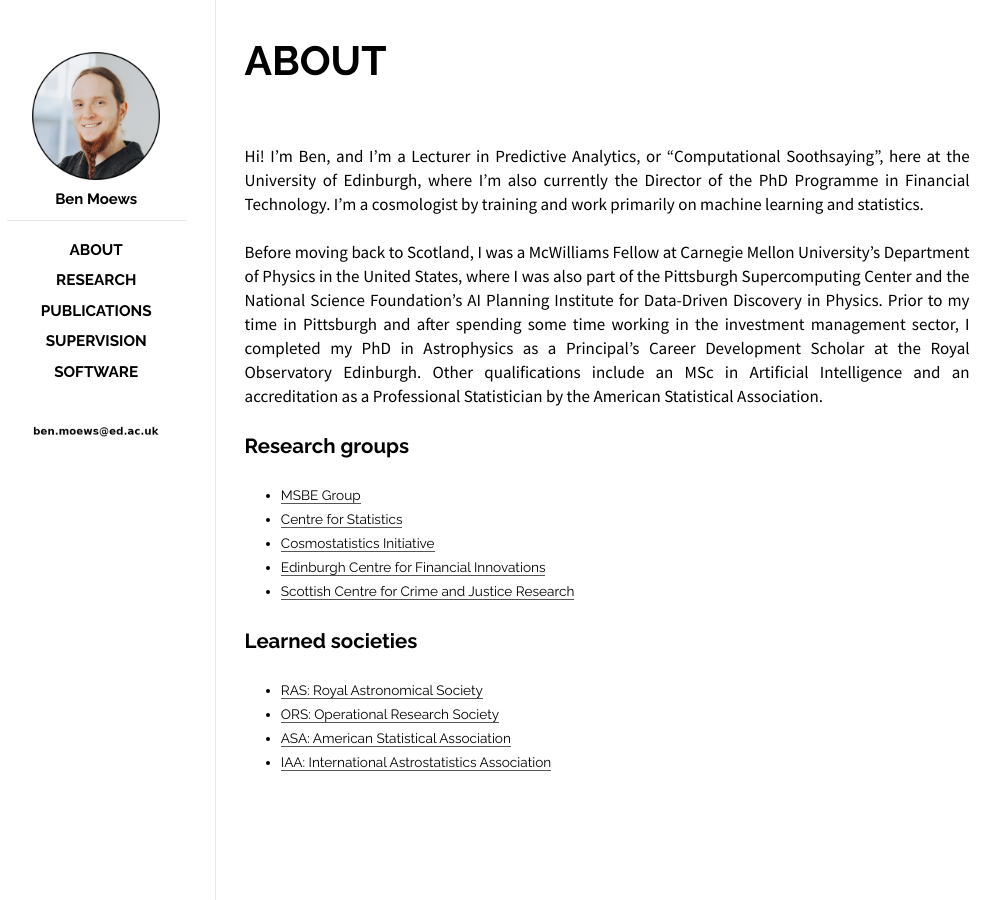
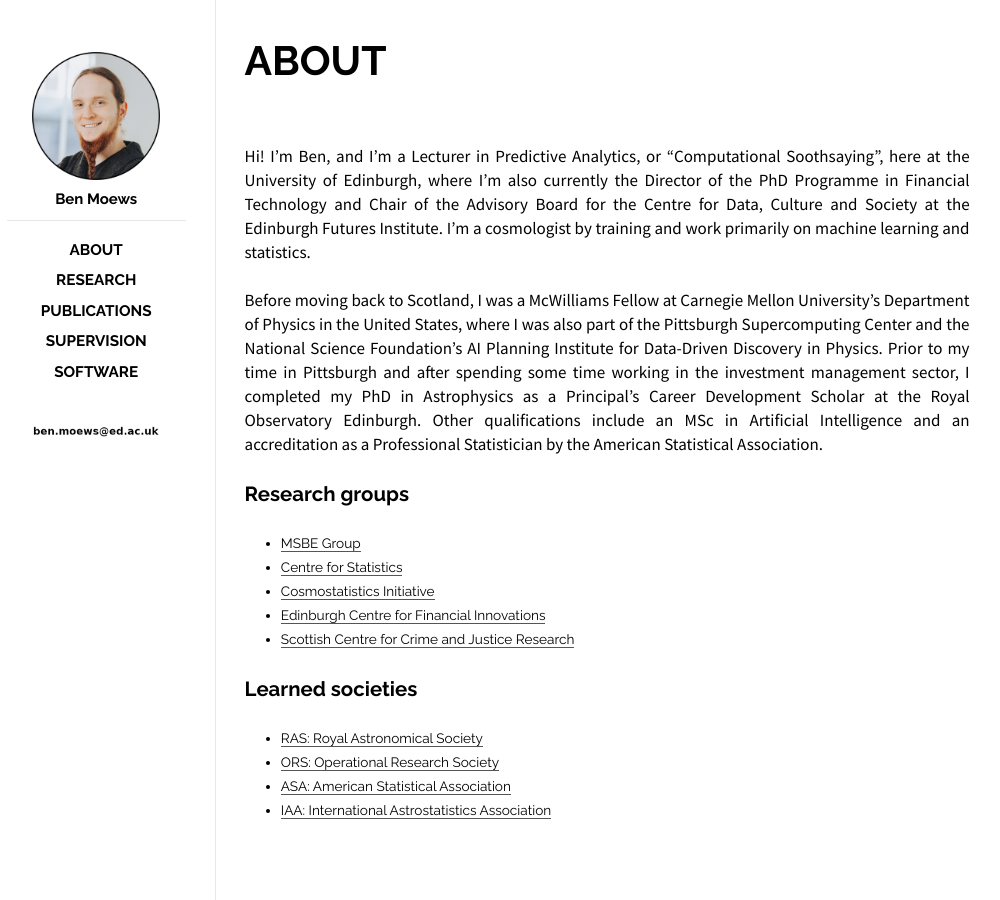
Before and after one commit to moews/moews.github.io, a Jekyll site: the page built from _posts/2017-03-27-about.md, in a window 1280 px wide. Shown: the whole page, without its empty margins (143-1143 px from the left). Built offline with Jekyll 4.4.1, drawn with Linux system fonts in a browser that asks for light colours.

Commit message:
Update 2017-03-27-about.md

```diff
--- a/_posts/2017-03-27-about.md
+++ b/_posts/2017-03-27-about.md
@@ -8,7 +8,7 @@
 
 <br>
 
-Hi! I'm Ben, and I’m a Lecturer in Predictive Analytics, or “Computational Soothsaying”, here at the University of Edinburgh, where I'm also currently the Director of the PhD Programme in Financial Technology. I’m a cosmologist by training and work primarily on machine learning and statistics.
+Hi! I'm Ben, and I’m a Lecturer in Predictive Analytics, or “Computational Soothsaying”, here at the University of Edinburgh, where I'm also currently the Director of the PhD Programme in Financial Technology and Chair of the Advisory Board for the Centre for Data, Culture and Society at the Edinburgh Futures Institute. I’m a cosmologist by training and work primarily on machine learning and statistics.
 
 Before moving back to Scotland, I was a McWilliams Fellow at Carnegie Mellon University's Department of Physics in the United States, where I was also part of the Pittsburgh Supercomputing Center and the National Science Foundation’s AI Planning Institute for Data-Driven Discovery in Physics. Prior to my time in Pittsburgh and after spending some time working in the investment management sector, I completed my PhD in Astrophysics as a Principal’s Career Development Scholar at the Royal Observatory Edinburgh. Other qualifications include an MSc in Artificial Intelligence and an accreditation as a Professional Statistician by the American Statistical Association.
 
```
